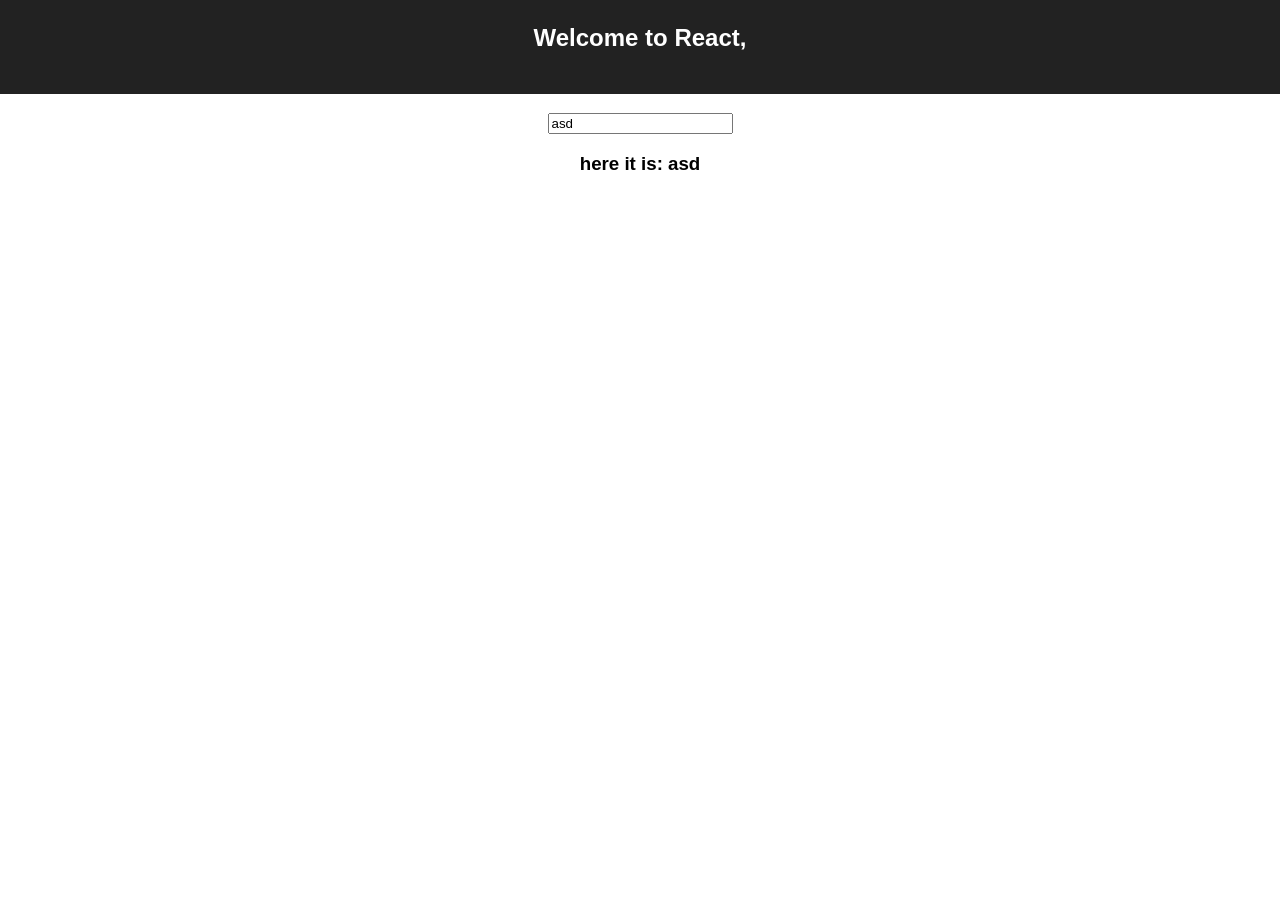
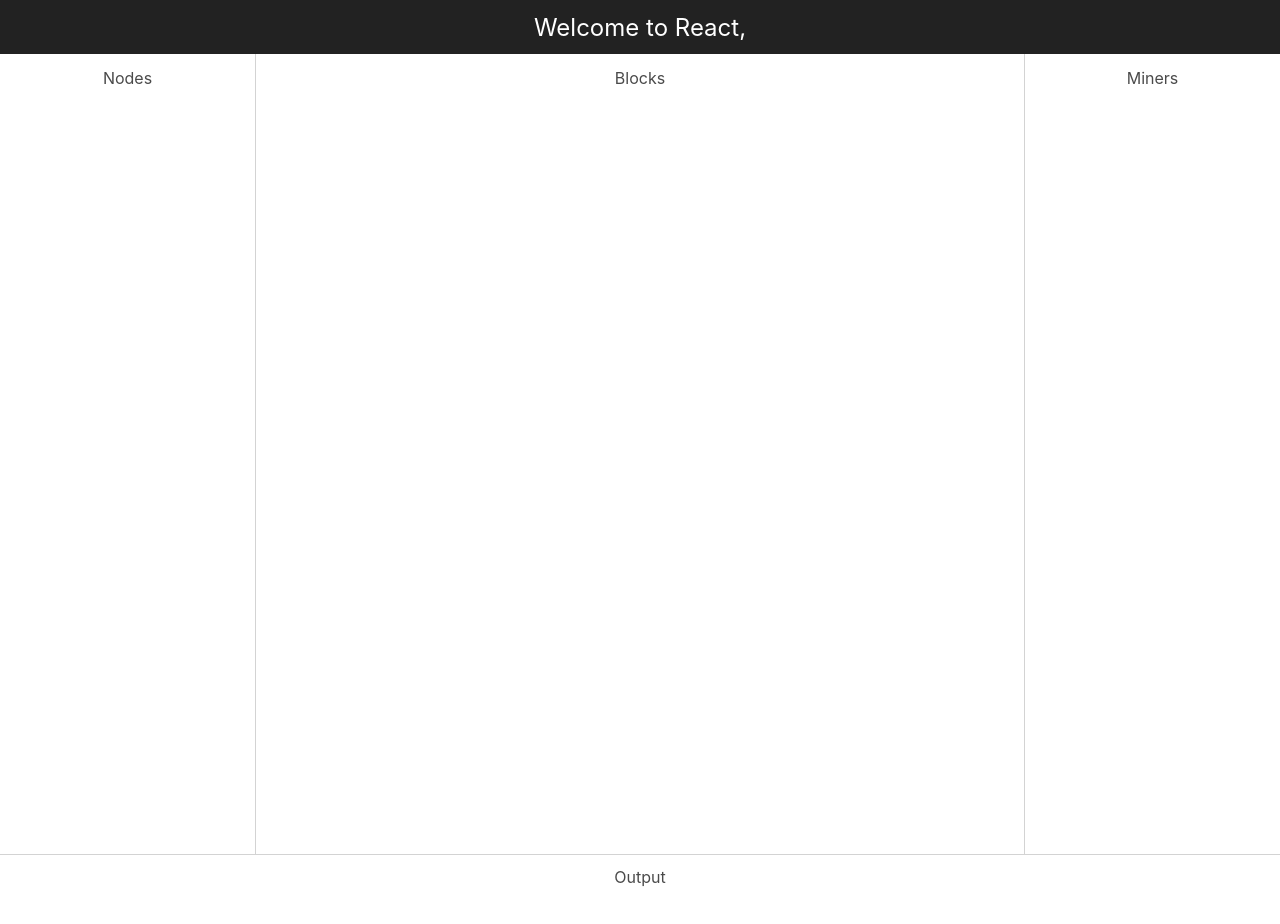
Before and after one commit to rickbatka/react-blockchain, a React app: page / in a window 1280 px wide. Shown: the part 96-1020 px from the top of the page. Before the commit the page ends 800 px from the top, so only its background shows below. Built offline with nearby package versions, Linux system fonts and the light colour scheme.

Commit message:
bring in bulma css, lay out rough development UI view

```diff
--- a/package.json
+++ b/package.json
@@ -4,6 +4,7 @@
   "private": true,
   "dependencies": {
     "autoprefixer": "7.1.6",
+    "bulma": "^0.6.2",
     "case-sensitive-paths-webpack-plugin": "2.1.1",
     "chalk": "1.1.3",
     "css-loader": "0.28.7",
--- a/public/index.html
+++ b/public/index.html
@@ -2,7 +2,7 @@
 <html lang="en">
   <head>
     <meta charset="utf-8">
-    <meta name="viewport" content="width=device-width, initial-scale=1, shrink-to-fit=no">
+    <meta name="viewport" content="width=device-width, initial-scale=1">
     <meta name="theme-color" content="#000000">
     <!--
       manifest.json provides metadata used when your web app is added to the
--- a/src/App.css
+++ b/src/App.css
@@ -26,3 +26,24 @@
   from { transform: rotate(0deg); }
   to { transform: rotate(360deg); }
 }
+
+#main-content{
+  height:800px;
+}
+
+.left-sidebar{
+  border-right: 1px solid lightgray;
+}
+
+.right-sidebar{
+  border-left: 1px solid lightgray;
+}
+
+#footer-content{
+  border-top: 1px solid lightgray;
+  width: 100%;
+  height: 100px;
+  overflow-y: scroll;
+  margin: 0;
+  padding: 10px;
+}
--- a/src/App.tsx
+++ b/src/App.tsx
@@ -1,5 +1,6 @@
 import * as React from 'react';
 import './App.css';
+import 'bulma/css/bulma.css';
 import { observable } from 'mobx';
 import { observer } from 'mobx-react';
 import { ChangeEvent } from 'react';
@@ -25,10 +26,25 @@
           <img src={logo} className="App-logo" alt="logo" />
           <h1 className="App-title">Welcome to React, {name}</h1>
         </header>
-        <p className="App-intro">
-          <input name="yourname" value={this.name} onChange={this.nameChanged} />
-        </p>
-        <h3>here it is: {this.name} </h3>
+
+        <div className="columns is-marginless" id="main-content">
+          <div className="column left-sidebar">
+            <h1>
+              Nodes
+            </h1>
+          </div>
+          <div className="column middle is-three-fifths">
+            <h1>Blocks</h1>
+          </div>
+          <div className="column right-sidebar">
+            <h1>
+              Miners
+            </h1>
+          </div>
+        </div>
+        <div id="footer-content">
+          <h1>Output</h1>
+        </div>
       </div>
     );
   }
```
Also changed, not shown: 1 other file (tests, documents, lock files or other folders).
